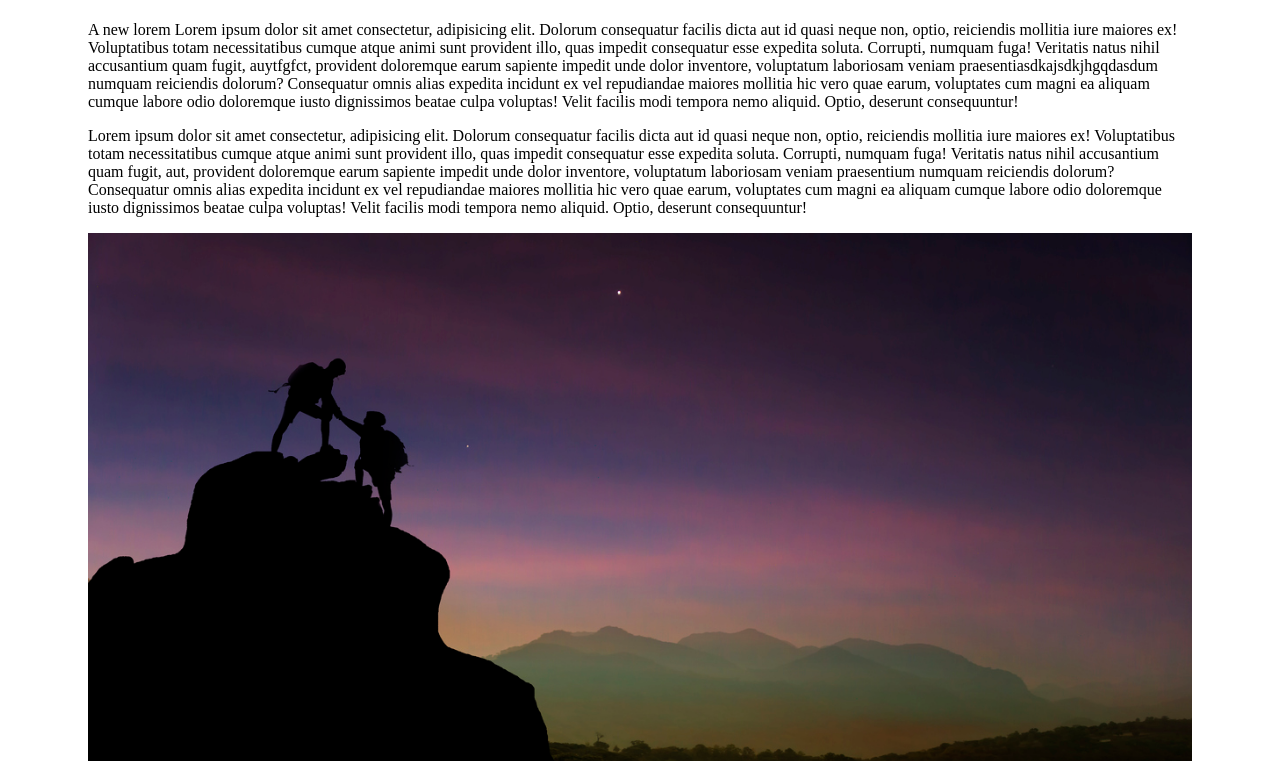
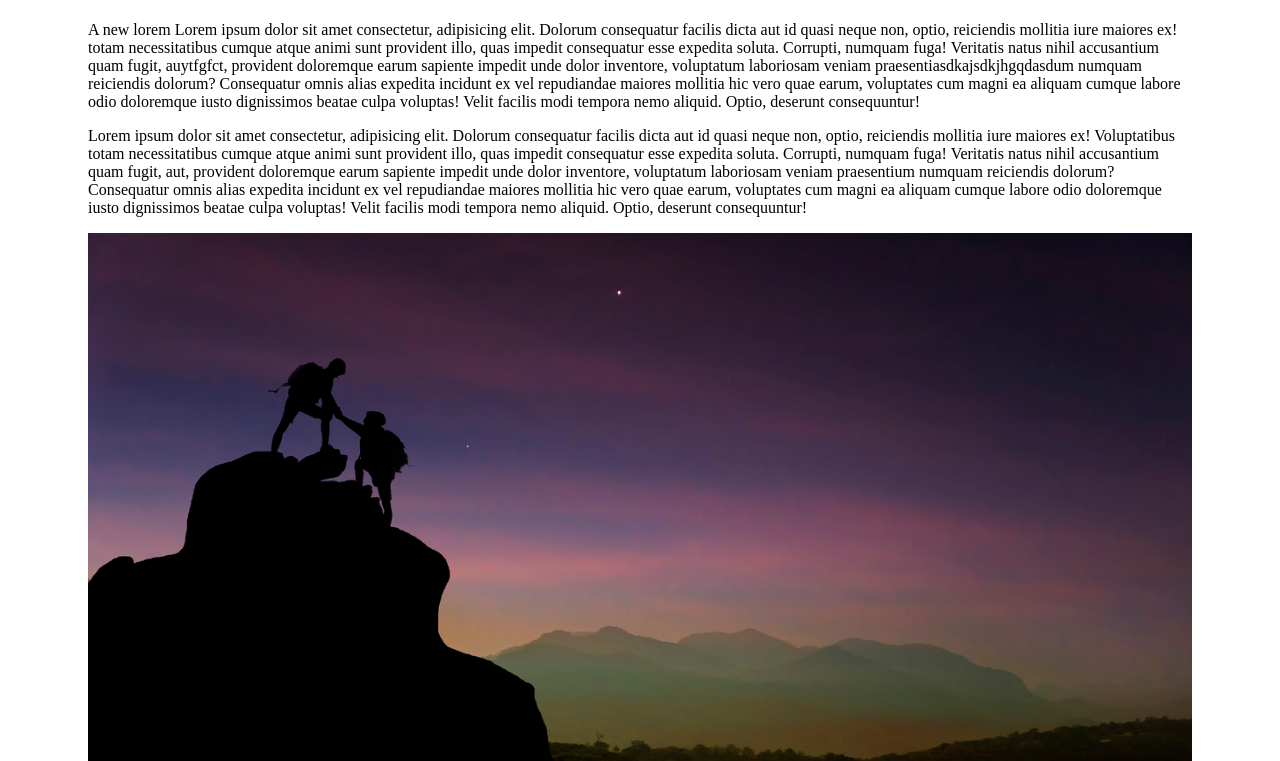
Before and after one commit to OS136/minsida2.0, a plain HTML site: page index.html in a window 1280 px wide. Shown: the part 69-830 px from the top of the page. Drawn offline with Linux system fonts and the light colour scheme.

Commit message:
new chnage!

```diff
--- a/index.html
+++ b/index.html
@@ -35,7 +35,7 @@ textarea {
     <p>
       A new lorem Lorem ipsum dolor sit amet consectetur, adipisicing elit. Dolorum
       consequatur facilis dicta aut id quasi neque non, optio, reiciendis
-      mollitia iure maiores ex! Voluptatibus totam necessitatibus cumque atque
+      mollitia iure maiores ex!  totam necessitatibus cumque atque
       animi sunt provident illo, quas impedit consequatur esse expedita soluta.
       Corrupti, numquam fuga! Veritatis natus nihil accusantium quam fugit, auytfgfct,
       provident doloremque earum sapiente impedit unde dolor inventore,
```
